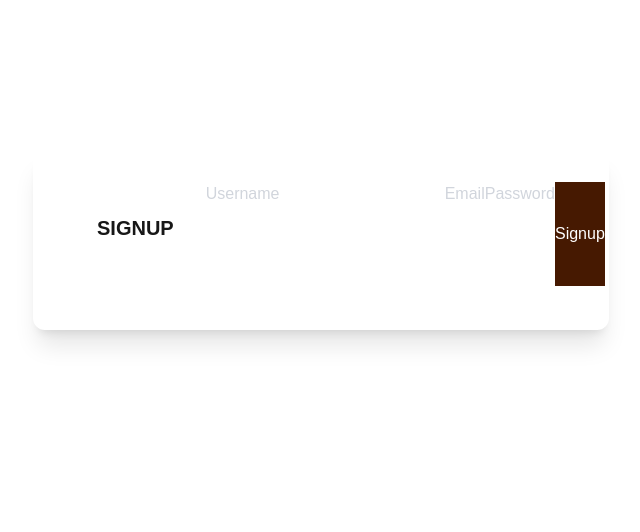
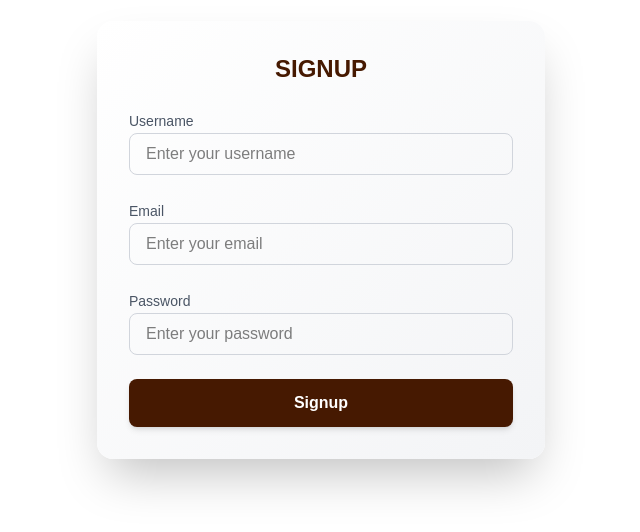
Before and after one commit to fides-3/Quotely, a Next.js app in the folder frontend/: page /signup in a window 1280 px wide. Shown: the part 160-692 px from the top of the page, without its empty margins (319-959 px from the left). Built offline with nearby package versions, Linux system fonts and the light colour scheme.

Commit message:
styled the page

```diff
--- a/frontend/app/signup/page.tsx
+++ b/frontend/app/signup/page.tsx
@@ -1,49 +1,63 @@
-export default function Signup(){
 
 
+export default function Signup() {
+  return (
+    <div className="min-h-screen bg-white flex items-center justify-center p-4">
+      <form className="bg-gradient-to-br from-white to-gray-100 max-w-md w-full rounded-2xl p-8 shadow-2xl space-y-6">
 
-
-
-
-
-    return(
-
-        <div className="min-h-screen bg-white flex items-center justify-center">
-            <form className="bg-gradient-to-br max-w-xl rounded-xl p-8 flex shadow-xl">
         {/* HEADING */}
-                <div className="p-8 w-full space-y-5">
-                <h1 className="text-center text-xl font-semibold mb-6" >SIGNUP</h1>
-                </div>
+        <h1 className="text-center text-2xl font-bold text-amber-950">SIGNUP</h1>
 
         {/* USERNAME */}
-                <div className="mb-4 relative">
-                    <label htmlFor="Username" className="mb-1 text-gray-300 block">Username</label>
-                    <input type ="text" name="Username" id="Username" className="border-gray-50 text-black px-4 py-2 mt-1"/>
+        <div className="space-y-2">
+          <label htmlFor="Username" className="text-gray-600 text-sm font-medium">
+            Username
+          </label>
+          <input
+            type="text"
+            name="Username"
+            id="Username"
+            placeholder="Enter your username"
+            className="w-full rounded-lg border border-gray-300 text-black px-4 py-2 focus:ring-2 focus:ring-amber-950 focus:outline-none"
+          />
         </div>
 
         {/* EMAIL */}
-                <div className="mb-4 relative">
-                    <label htmlFor="Email" className="mb-1 text-gray-300 block">Email</label>
-                    <input type="text" name="Email" id="Email"
-                    className="mt-1 border-gray-50 w-full px-4 py-2 text-black rounded-lg"/>
+        <div className="space-y-2">
+          <label htmlFor="Email" className="text-gray-600 text-sm font-medium">
+            Email
+          </label>
+          <input
+            type="email"
+            name="Email"
+            id="Email"
+            placeholder="Enter your email"
+            className="w-full rounded-lg border border-gray-300 text-black px-4 py-2 focus:ring-2 focus:ring-amber-950 focus:outline-none"
+          />
         </div>
 
-                {/* Password */}
-                <div className="mb-1">
-                    <label htmlFor="Password"
-                    className="mb-1 text-gray-300 block rounded-lg">Password</label>
-                    <input type="Password" name="Password"
+        {/* PASSWORD */}
+        <div className="space-y-2">
+          <label htmlFor="Password" className="text-gray-600 text-sm font-medium">
+            Password
+          </label>
+          <input
+            type="password"
+            name="Password"
             id="Password"
-                    className="mt-1 px-4 py-2 w-full  border-gray-50 text-black rounded-lg"/>
-
+            placeholder="Enter your password"
+            className="w-full rounded-lg border border-gray-300 text-black px-4 py-2 focus:ring-2 focus:ring-amber-950 focus:outline-none"
+          />
         </div>
 
-                <button type="submit"  className="w-full mb-3 py-2 bg-amber-950 text-white">Signup
-
+        {/* BUTTON */}
+        <button
+          type="submit"
+          className="w-full py-3 bg-amber-950 text-white font-semibold rounded-lg shadow-md hover:bg-amber-900 transition"
+        >
+          Signup
         </button>
-
       </form>
-
     </div>
-    )
+  );
 }
```
Lines whose indentation alone changed are shown as unchanged.
